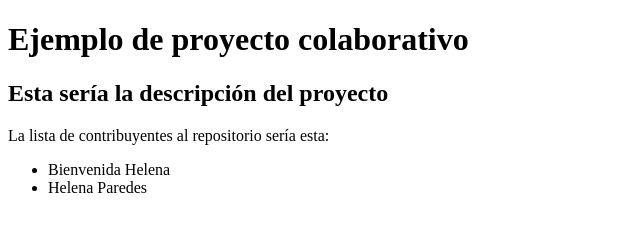
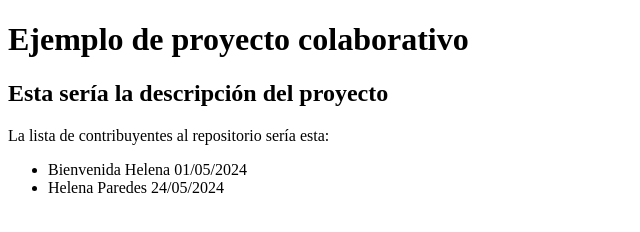
Before and after one commit to hachesita/proyecto1, a plain HTML site: page index.html in a window 1280 px wide. Shown: the whole page, without its empty margins (0-640 px from the left). Drawn offline with Linux system fonts and the light colour scheme.

Commit message:
Añadiendo fecha de inicio de colaboración

```diff
--- a/index.html
+++ b/index.html
@@ -11,8 +11,8 @@
         <h2>Esta sería la descripción del proyecto</h2>
         <p>La lista de contribuyentes al repositorio sería esta:</p>
         <ul>
-            <li>Bienvenida Helena</li>
-            <li>Helena Paredes</li>
+            <li>Bienvenida Helena 01/05/2024</li>
+            <li>Helena Paredes 24/05/2024</li>
 
 </body>
 </html>
```
